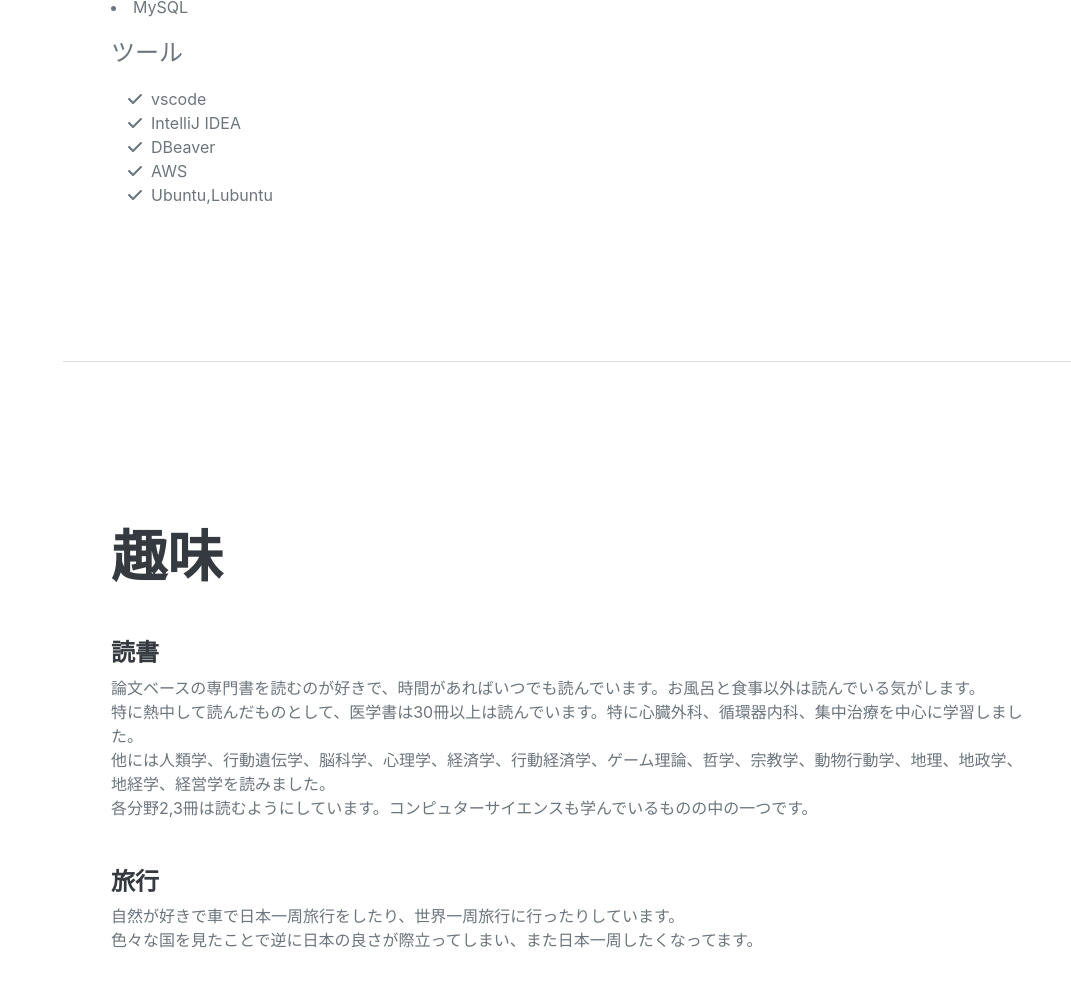
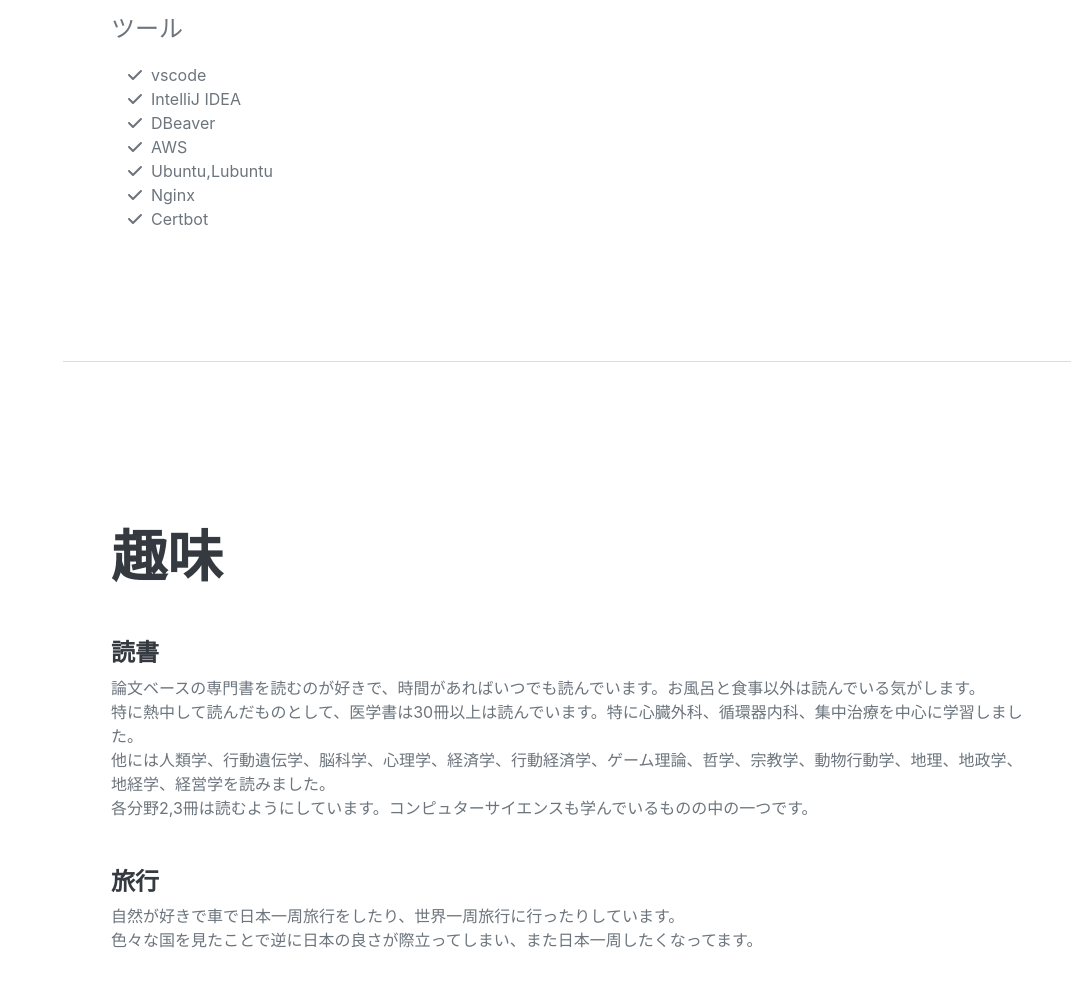
Before and after one commit to bory777/ResumeWebsite, a plain HTML site: page index.html in a window 1280 px wide. Shown: the part 2042-3025 px from the top of the page, without its empty margins (209-1280 px from the left). Drawn offline with nearby package versions, Linux system fonts and the light colour scheme; a script that the page names is missing; a web font is replaced by a local one.

Commit message:
add skill items

```diff
--- a/index.html
+++ b/index.html
@@ -122,6 +122,14 @@
                             <span class="fa-li"><i class="fas fa-check"></i></span>
                             Ubuntu,Lubuntu
                         </li>
+                        <li>
+                            <span class="fa-li"><i class="fas fa-check"></i></span>
+                            Nginx
+                        </li>
+                        <li>
+                            <span class="fa-li"><i class="fas fa-check"></i></span>
+                            Certbot
+                        </li>
                     </ul>
                 </div>
             </section>
```
